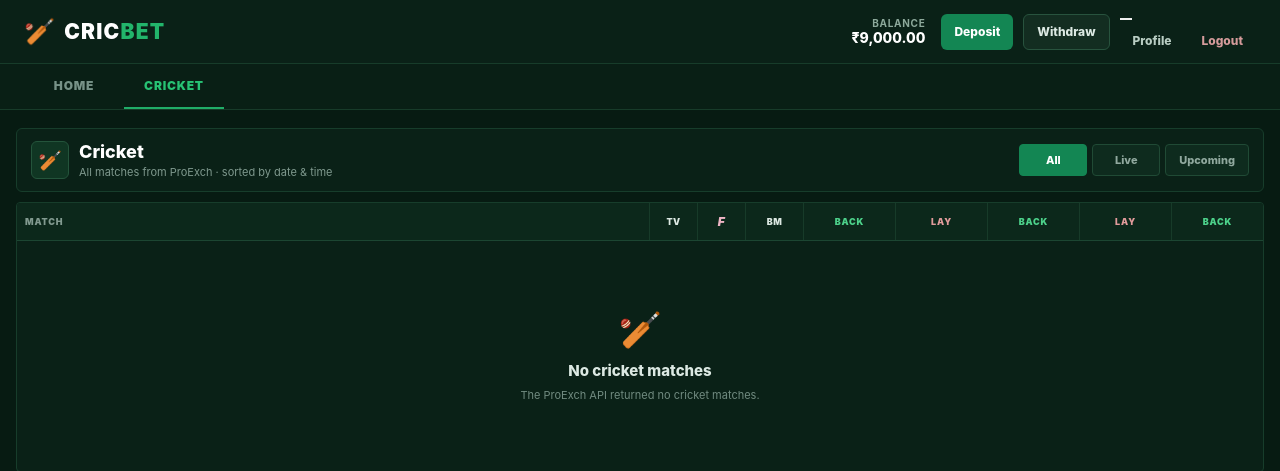
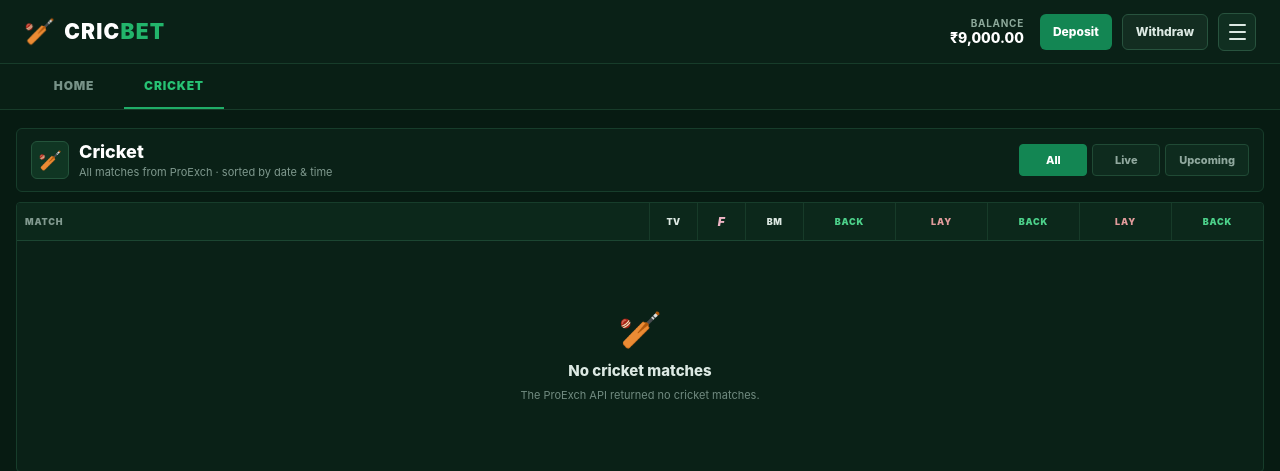
Before and after one commit to cricbet360/Cricbet3, a FastAPI app: page /dashboard in a window 1280 px wide. Shown: the top 471 px of the page. Run offline with FastAPI, Linux system fonts and the light colour scheme; the visitor is signed in with stand-in values (Sample User, id 1); data that the repository does not hold is empty; parts of the project's set-up code (start-up, migrations or seed data) failed here and were passed over.

Commit message:
hamberger

```diff
--- a/static/css/dashboard.css
+++ b/static/css/dashboard.css
@@ -2139,3 +2139,217 @@ a:focus-visible {
         font-size: 7.5px;
     }
 }
+
+/* =========================================================
+   ACCOUNT HAMBURGER MENU
+========================================================= */
+
+.account-menu {
+    position: relative;
+    display: flex;
+    align-items: center;
+    flex: 0 0 auto;
+    z-index: 1100;
+}
+
+.account-menu-toggle {
+    width: 38px;
+    height: 38px;
+    padding: 0;
+    display: flex;
+    flex-direction: column;
+    align-items: center;
+    justify-content: center;
+    gap: 5px;
+    background: #102f21;
+    border: 1px solid #28533e;
+    border-radius: 6px;
+    cursor: pointer;
+    appearance: none;
+    -webkit-appearance: none;
+}
+
+.account-menu-toggle span {
+    display: block;
+    width: 17px;
+    height: 2px;
+    flex: 0 0 2px;
+    background: #dce9e3;
+    border-radius: 2px;
+    transition:
+        transform 0.2s ease,
+        opacity 0.2s ease,
+        background 0.2s ease;
+}
+
+.account-menu-toggle:hover {
+    background: #173b29;
+    border-color: #397357;
+}
+
+.account-menu-toggle:focus-visible {
+    outline: 2px solid #28c878;
+    outline-offset: 2px;
+}
+
+/* Hamburger -> X */
+
+.account-menu-toggle[aria-expanded="true"] span:nth-child(1) {
+    transform: translateY(7px) rotate(45deg);
+}
+
+.account-menu-toggle[aria-expanded="true"] span:nth-child(2) {
+    opacity: 0;
+}
+
+.account-menu-toggle[aria-expanded="true"] span:nth-child(3) {
+    transform: translateY(-7px) rotate(-45deg);
+}
+
+/* =========================================================
+   ACCOUNT DROPDOWN
+========================================================= */
+
+.account-menu-dropdown {
+    position: absolute;
+    top: calc(100% + 8px);
+    right: 0;
+
+    width: 150px;
+    padding: 6px;
+
+    display: flex;
+    flex-direction: column;
+    gap: 4px;
+
+    background: #0a2117;
+    border: 1px solid #28533e;
+    border-radius: 8px;
+
+    box-shadow:
+        0 14px 35px rgba(0, 0, 0, 0.45);
+
+    opacity: 0;
+    visibility: hidden;
+    pointer-events: none;
+
+    transform: translateY(-6px);
+
+    transition:
+        opacity 0.18s ease,
+        visibility 0.18s ease,
+        transform 0.18s ease;
+}
+
+.account-menu-dropdown.open {
+    opacity: 1;
+    visibility: visible;
+    pointer-events: auto;
+    transform: translateY(0);
+}
+
+.account-menu-dropdown .profile-link,
+.account-menu-dropdown .logout {
+    width: 100%;
+    min-height: 38px;
+    display: flex;
+    align-items: center;
+    justify-content: flex-start;
+
+    padding: 0 11px;
+
+    border-radius: 5px;
+
+    font-size: 11px;
+    font-weight: 800;
+
+    box-sizing: border-box;
+}
+
+.account-menu-dropdown .profile-link {
+    color: #c4d6ce;
+}
+
+.account-menu-dropdown .profile-link:hover {
+    background: #112d20;
+    color: #ffffff;
+}
+
+.account-menu-dropdown .logout {
+    color: #e09b9f;
+}
+
+.account-menu-dropdown .logout:hover {
+    background: #321817;
+    color: #ffb7bb;
+}
+
+/* =========================================================
+   TOPBAR SAFETY
+========================================================= */
+
+.topbar,
+.topbar-right,
+.account-menu {
+    box-sizing: border-box;
+}
+
+.topbar-right {
+    min-width: 0;
+}
+
+.account-menu-dropdown a {
+    text-decoration: none;
+}
+
+/* =========================================================
+   MOBILE ACCOUNT MENU
+========================================================= */
+
+@media (max-width: 750px) {
+
+    .account-menu-toggle {
+        width: 34px;
+        height: 34px;
+    }
+
+    .account-menu-toggle span {
+        width: 16px;
+    }
+
+    .account-menu-dropdown {
+        top: calc(100% + 7px);
+        right: 0;
+        width: 145px;
+    }
+
+    .account-menu-dropdown .profile-link,
+    .account-menu-dropdown .logout {
+        display: flex !important;
+        min-height: 36px;
+        padding: 0 10px;
+        font-size: 10px;
+    }
+}
+
+/* =========================================================
+   VERY SMALL PHONES
+========================================================= */
+
+@media (max-width: 360px) {
+
+    .account-menu-toggle {
+        width: 32px;
+        height: 32px;
+    }
+
+    .account-menu-toggle span {
+        width: 15px;
+        height: 2px;
+    }
+
+    .account-menu-dropdown {
+        right: -2px;
+        width: 140px;
+    }
+}
--- a/templates/dashboard.html
+++ b/templates/dashboard.html
@@ -7,7 +7,7 @@
 
     <title>CricBet - Cricket</title>
 
-    <link rel="stylesheet" href="/static/css/dashboard.css?v=35" />
+    <link rel="stylesheet" href="/static/css/dashboard.css?v=36" />
     <script src="/static/js/dashboard.js?v=36" defer></script>
   </head>
 
```
